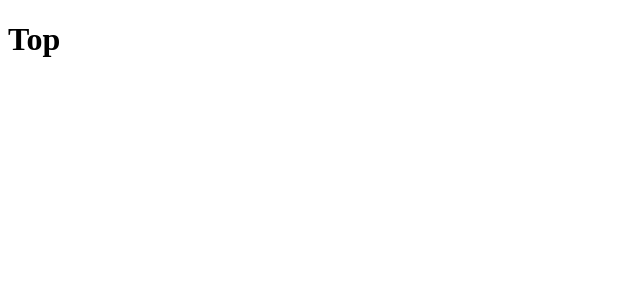
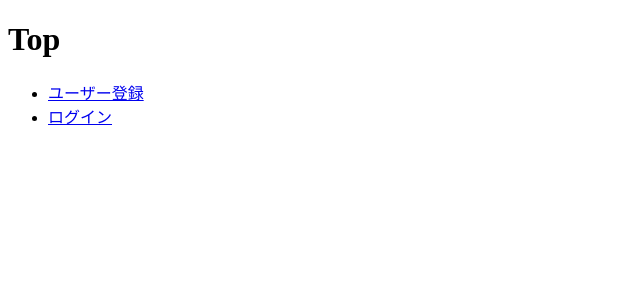
Before and after one commit to kyohei0423/stress-note-frontend, a Next.js app: page / in a window 1280 px wide. Shown: the top 300 px of the page, without its empty margins (0-640 px from the left). Built offline with nearby package versions, Linux system fonts and the light colour scheme.

Commit message:
Add link to sign upage and log in page

```diff
--- a/pages/index.tsx
+++ b/pages/index.tsx
@@ -1,9 +1,22 @@
 import React from 'react'
+import Link from 'next/link'
 
 function Index() {
   return (
     <div>
       <h1>Top</h1>
+      <ul>
+        <li>
+          <Link href="/signup">
+            <a>ユーザー登録</a>
+          </Link>
+        </li>
+        <li>
+          <Link href="/login">
+            <a>ログイン</a>
+          </Link>
+        </li>
+      </ul>
     </div>
   )
 }
```
